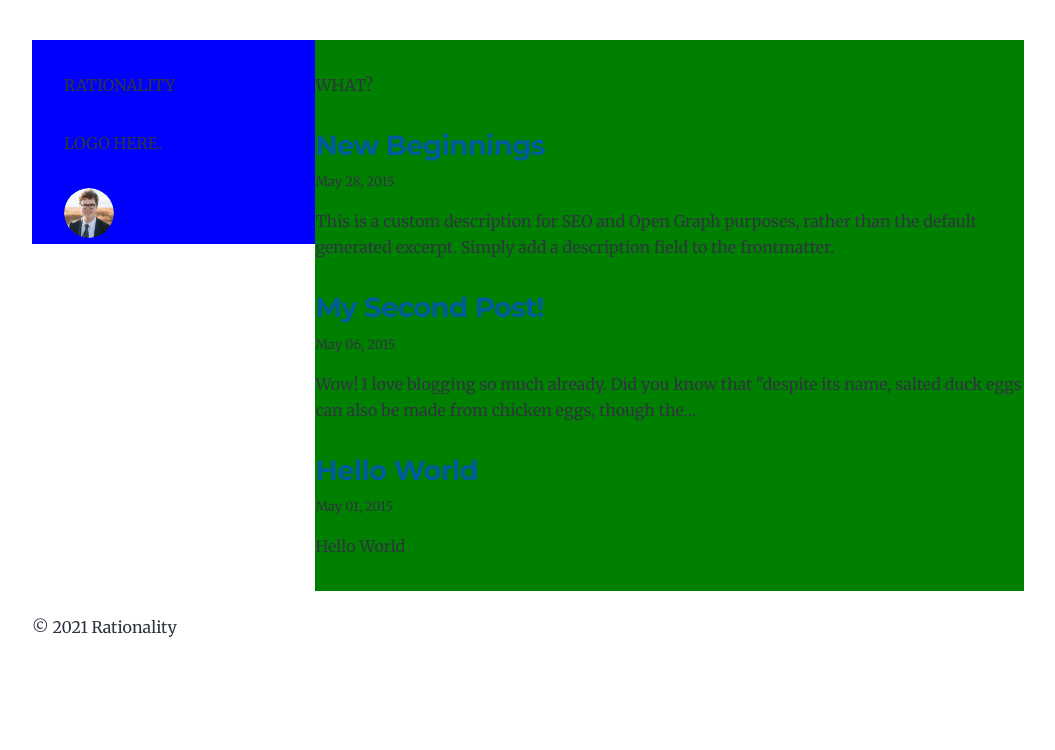
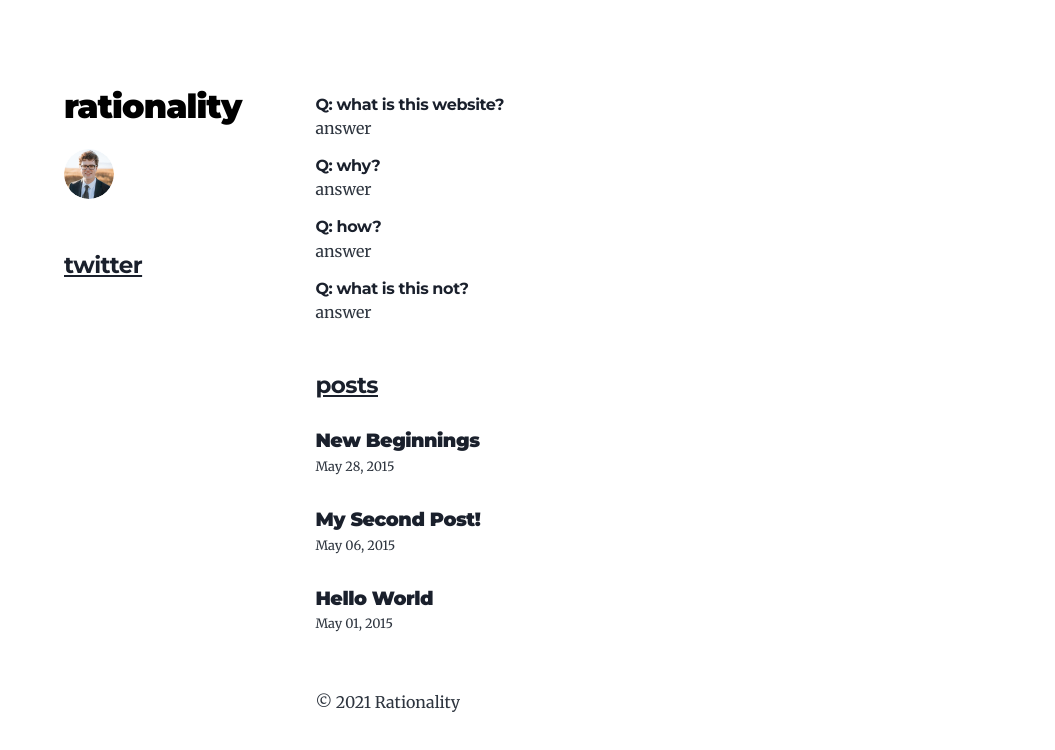
Before and after one commit to garethiv/rationality, a Gatsby site: page / in a window 1280 px wide. Shown: the whole page, without its empty margins (112-1167 px from the left). Built offline with nearby package versions, Linux system fonts and the light colour scheme; Gatsby itself is replaced by a stand-in of ours.

Commit message:
cleaned up index page

```diff
--- a/src/components/layout.js
+++ b/src/components/layout.js
@@ -7,10 +7,6 @@ const Layout = ({ location, title, children }) => {
   return (
     <div className="global-wrapper" data-is-root-path={isRootPath}>
       <main>{children}</main>
-      <footer>
-        © {new Date().getFullYear()} Rationality
-        {` `}
-      </footer>
     </div>
   )
 }
--- a/src/components/qanda.js
+++ b/src/components/qanda.js
@@ -11,7 +11,14 @@ const QAndA = () => {
 
   return (
     <div className="qanda">
-        <p>WHAT?</p>
+        <h4>Q: what is this website?</h4>
+        <p>answer</p>
+        <h4>Q: why?</h4>
+        <p>answer</p>
+        <h4>Q: how?</h4>
+        <p>answer</p>
+        <h4>Q: what is this not?</h4>
+        <p>answer</p>
     </div>
   )
 }
--- a/src/components/sidebar.js
+++ b/src/components/sidebar.js
@@ -6,7 +6,7 @@
  */
 
 import React from "react"
-import { useStaticQuery, graphql } from "gatsby"
+import { Link, useStaticQuery, graphql } from "gatsby"
 import Image from "gatsby-image"
 
 const Sidebar = () => {
@@ -53,8 +53,11 @@ const Sidebar = () => {
 
   return (
     <div className="sidebar">
-      <p>RATIONALITY</p>
-      <p>LOGO HERE.</p>
+      <Link style={{ textDecoration: `none` }} to={`/`} itemProp="url">
+        <h2>rationality</h2>
+      </Link>
+
+
       {/*TODO: LIST OF TAGS*/}
       {avatar && (
         <Image
@@ -66,6 +69,12 @@ const Sidebar = () => {
           }}
         />
       )}
+      <br/>
+      <h3>
+        <a href="https://twitter.com/garethveale" target="_blank" rel="noopener noreferrer">
+          twitter
+        </a>
+      </h3>
     </div>
   )
 }
--- a/src/pages/index.js
+++ b/src/pages/index.js
@@ -26,6 +26,7 @@ const BlogIndex = ({ data, location }) => {
         <div class='index-column-r'>
           <div class='right-column'>
             <QAndA />
+            <h3>posts</h3>
             <ol style={{ listStyle: `none` }}>
               {posts.map(post => {
                 const title = post.frontmatter.title || post.fields.slug
@@ -38,27 +39,31 @@ const BlogIndex = ({ data, location }) => {
                       itemType="http://schema.org/Article"
                     >
                       <header>
-                        <h2>
+                        <h5>
                           <Link to={post.fields.slug} itemProp="url">
                             <span itemProp="headline">{title}</span>
                           </Link>
-                        </h2>
+                        </h5>
                         <small>{post.frontmatter.date}</small>
                       </header>
-                      <section>
+                      {/*<section>
                         <p
                           dangerouslySetInnerHTML={{
                             __html: post.frontmatter.description || post.excerpt,
                           }}
                           itemProp="description"
                         />
-                      </section>
+                        </section>*/}
                     </article>
                   </li>
                 )
               })}
             </ol>
           </div>
+          <footer>
+          © {new Date().getFullYear()} Rationality
+          {` `}
+        </footer>
         </div>
       </div>
     </Layout>
--- a/src/style.css
+++ b/src/style.css
@@ -54,7 +54,7 @@
   --fontSize-5: 2.074rem;
   --fontSize-6: 2.488rem;
   --fontSize-7: 2.986rem;
-  --color-primary: #005b99;
+  --color-primary: black;
   --color-text: #2e353f;
   --color-text-light: #4f5969;
   --color-heading: #1a202c;
@@ -121,22 +121,31 @@ h1 {
   font-weight: var(--fontWeight-black);
   font-size: var(--fontSize-6);
   color: var(--color-heading-black);
+  margin-top: 0;
 }
-
+/* side bar title */
 h2 {
   font-size: var(--fontSize-5);
+  font-weight: var(--fontWeight-black);
+  color: var(--color-heading-black);
 }
-
+/* side bar links */
 h3 {
-  font-size: var(--fontSize-4);
+  font-size: var(--fontSize-3);
+  text-decoration: underline;
 }
-
+/* q&a titles */
 h4 {
-  font-size: var(--fontSize-3);
+  font-size: var(--fontSize-1);
+  margin-bottom: 0.1rem;
+  margin-top: 1rem;
 }
-
+/* post list titles */
 h5 {
   font-size: var(--fontSize-2);
+  margin-bottom: 0.1rem;
+  margin-top: 1rem;
+  font-weight: var(--fontWeight-black);
 }
 
 h6 {
@@ -163,7 +172,7 @@ p {
   line-height: var(--lineHeight-relaxed);
   --baseline-multiplier: 0.179;
   --x-height-multiplier: 0.35;
-  margin: var(--spacing-0) var(--spacing-0) var(--spacing-8) var(--spacing-0);
+  margin: var(--spacing-0);
   padding: var(--spacing-0);
 }
 
@@ -231,11 +240,12 @@ table thead tr th {
 
 a {
   color: var(--color-primary);
+  text-decoration: underline;
 }
 
 a:hover,
 a:focus {
-  text-decoration: none;
+  background-color: lightgrey;
 }
 
 /* Custom classes */
@@ -355,13 +365,15 @@ a:focus {
 }
 
 .left-column {
-  background-color: blue;
   padding-left: 2rem;
   padding-right: 2rem;
-  padding-top: 2rem;
 }
 
 .right-column {
-  background-color: green;
-  padding-top: 2rem;
+  padding-top: 0.5rem;
 }
+
+/* QANDA */
+.qanda {
+  margin-top: var(--spacing-12);
+}
```
